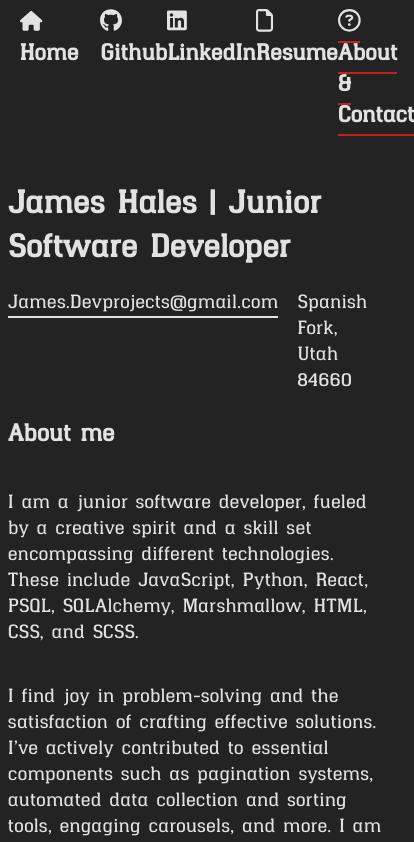
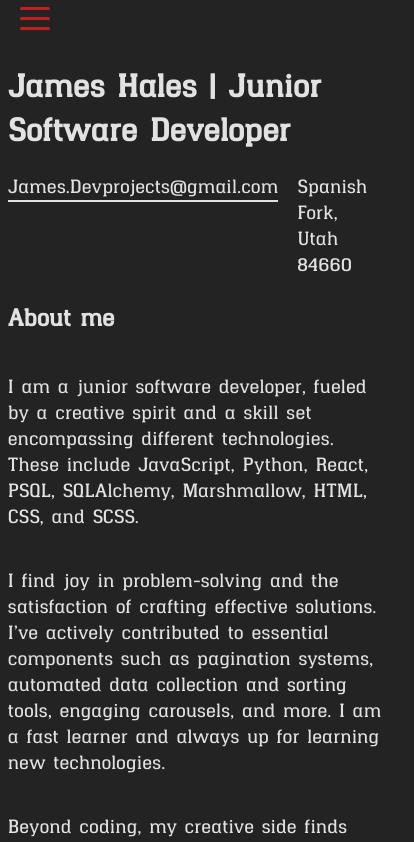
Before and after one commit to Jamesh431/Jamesh431.github.io, a React (Create React App) app: page /Portfolio/about in a window 390 px wide. Shown: the top 842 px of the page, 414 px wide, since content can reach past the window. Built offline with nearby package versions, Linux system fonts and the light colour scheme.

Commit message:
navbar refactored for mobile first

```diff
--- a/src/components/navigation/Navbar.jsx
+++ b/src/components/navigation/Navbar.jsx
@@ -1,17 +1,47 @@
-import { useState } from "react";
+import { useEffect, useState } from "react";
 import { NavLink } from "react-router-dom";
 import { FontAwesomeIcon } from "@fortawesome/react-fontawesome";
 
+import useWindowSize from "../hooks/useWindowSize";
 import EasyModal from "../modals/EasyModal";
 import ResumesModal from "../modals/ResumesModal";
 
 export default function Navbar(props) {
   const [currentPosition, setCurrentPosition] = useState("");
+  const [isMobile, setIsMobile] = useState(true);
+  const [isHamburgerOpen, setIsHamburgerOpen] = useState(false);
   const [showDownloadOptions, setShowDownloadOptions] = useState(false);
 
+  const { width } = useWindowSize();
+
+  useEffect(() => {
+    if (width > 768) {
+      setIsMobile(false);
+    }
+  }, [width]);
+
   return (
-    <div className="header">
-      <div className="navigation">
+    <div className="header" style={!isHamburgerOpen ? { height: "30px" } : {}}>
+      {isMobile && (
+        <div
+          className="hamburger-control"
+          onClick={() => setIsHamburgerOpen(!isHamburgerOpen)}
+        >
+          <div className={`animated-icon ${isHamburgerOpen && "open"}`}>
+            <span></span>
+            <span></span>
+            <span></span>
+          </div>
+        </div>
+      )}
+
+      <div
+        className="navigation"
+        style={{
+          transition: "0.25s ease-in-out",
+          marginBottom: !isMobile || isHamburgerOpen ? "auto" : -100,
+        }}
+      >
         <div className="home-container">
           <NavLink
             className="nav-link-wrapper home"
--- a/src/styles/app.scss
+++ b/src/styles/app.scss
@@ -11,3 +11,5 @@
 @import "./util/download-popup.scss";
 @import "./util/project-card.scss";
 @import "./util/mount-certificates.scss";
+
+@import "./media-queries/media.scss";
--- /dev/null
+++ b/src/styles/media-queries/media.scss
@@ -0,0 +1,13 @@
+// @import "./common/mixins.scss";
+// @import "./common/variables.scss";
+// @import "./common/common.scss";
+
+@import "./navigation/media-navbar.scss";
+
+// @import "./pages/landing-page.scss";
+// @import "./pages/github.scss";
+// @import "./pages/about.scss";
+
+// @import "./util/download-popup.scss";
+// @import "./util/project-card.scss";
+// @import "./util/mount-certificates.scss";
--- /dev/null
+++ b/src/styles/media-queries/navigation/media-navbar.scss
@@ -0,0 +1,99 @@
+@media (max-width: 768px) {
+  .header {
+    overflow: hidden;
+    height: 100%;
+    // margin-bottom: 0px;
+    // padding: 14px 0 0 4%;
+
+    .hamburger-control {
+      margin-bottom: 5%;
+
+      .animated-icon {
+        width: 30px;
+        height: 20px;
+        position: relative;
+        margin: 0px;
+        transform: rotate(0deg);
+        transition: 0.5s ease-in-out;
+        cursor: pointer;
+
+        span {
+          display: block;
+          position: absolute;
+          height: 3px;
+          width: 100%;
+          border-radius: 9px;
+          opacity: 1;
+          left: 0;
+          transform: rotate(0deg);
+          transition: 0.3s ease-in-out;
+          background: $selected-anchor-color;
+        }
+
+        span:nth-child(1) {
+          top: 0px;
+        }
+
+        span:nth-child(2) {
+          top: 10px;
+        }
+
+        span:nth-child(3) {
+          top: 20px;
+        }
+      }
+
+      .open {
+        span:nth-child(1) {
+          top: 11px;
+          transform: rotate(135deg);
+        }
+
+        span:nth-child(2) {
+          opacity: 0;
+          left: -60px;
+        }
+
+        span:nth-child(3) {
+          top: 11px;
+          transform: rotate(-135deg);
+        }
+      }
+    }
+
+    .navigation {
+      flex-direction: column;
+
+      .active {
+        // border-bottom: 2px solid $selected-anchor-color;
+      }
+
+      a,
+      p {
+        padding-bottom: 0;
+
+        &:hover {
+          // transition: border-bottom 0.2s linear;
+          // border-bottom: 2px solid $selected-anchor-color;
+        }
+      }
+
+      .links-container {
+        flex-direction: column;
+        margin-top: 7px;
+
+        div {
+          margin-bottom: 7px;
+        }
+
+        .header-option-wrapper {
+          &.resumes {
+            #show-resumes-button {
+              // cursor: pointer;
+            }
+          }
+        }
+      }
+    }
+  }
+}
```
Also changed, not shown: src/components/helpers/useWindowSize.js (deleted, +0 -25 lines).
